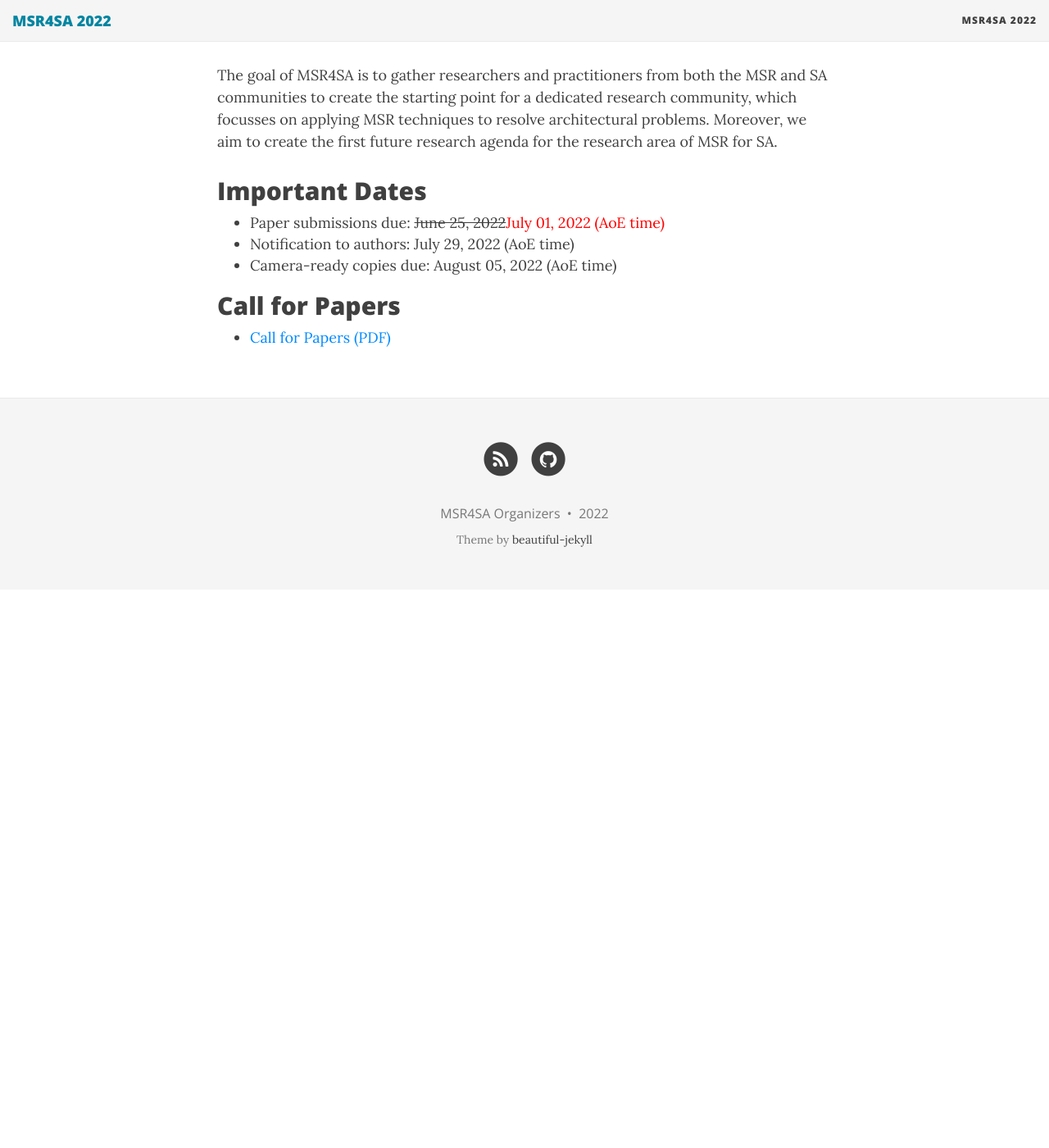
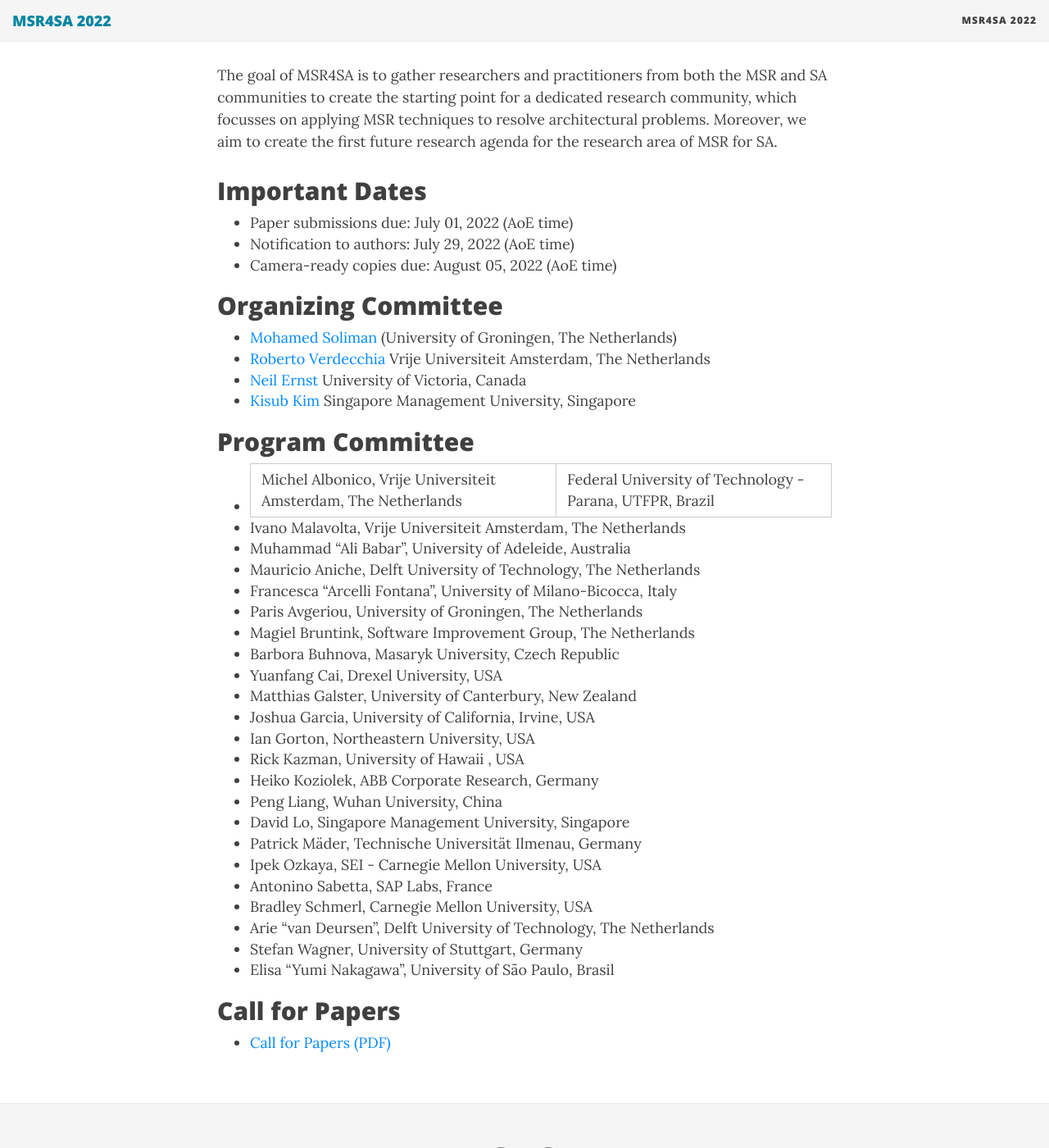
Before and after one commit to MSR4SA/msr4sa.github.io, a Jekyll site: the page built from msr4sa2022.md, in a window 1280 px wide and 1400 px high, scrolled down 808 px. Shown: the whole window at 82% size. Built offline with Jekyll 4.4.1, drawn with Linux system fonts in a browser that asks for light colours; nearby versions of some CDN libraries; before the commit the page ends 1527 px from its top, so only the background shows below that.

Commit message:
organizing and PC committee

```diff
--- a/msr4sa2022.md
+++ b/msr4sa2022.md
@@ -75,18 +75,24 @@ Workshop papers must follow the two-column [CEUR-ART style](CEURART.zip) Format
 In addition to the workshop publications, we aim to publish the first research agenda to MSR for SA. This will be based on the discussions within the MSR4SA 2022 workshop, and thus all workshop participants will be included as authors in a joint publication.
 -->
 ## Important Dates
-- Paper submissions due: <del>June 25, 2022</del><span style="color:red;">July 01, 2022 (AoE time)</span>
+- Paper submissions due: July 01, 2022 (AoE time)
 - Notification to authors: July 29, 2022 (AoE time)
 - Camera-ready copies due: August 05, 2022 (AoE time)
 
-<!--
+
 ## Organizing Committee
 - [Mohamed Soliman](https://www.rug.nl/staff/m.a.m.soliman/?lang=en) (University of Groningen, The Netherlands)
-- [Ivano Malavolta](http://www.ivanomalavolta.com) (Vrije Universiteit Amsterdam, The Netherlands)
-- [Mehdi Mirakhorli](http://www.se.rit.edu/~mehdi) (Rochester Institute of Technology, USA)
+- [Roberto Verdecchia](https://robertoverdecchia.github.io/) Vrije Universiteit Amsterdam, The Netherlands
+- [Neil Ernst](http://www.neilernst.net/) University of Victoria, Canada
+- [Kisub Kim](https://falconlk.github.io/react-gh-pages/) Singapore Management University, Singapore
+
+<!-- - [Ivano Malavolta](http://www.ivanomalavolta.com) (Vrije Universiteit Amsterdam, The Netherlands)
+- [Mehdi Mirakhorli](http://www.se.rit.edu/~mehdi) (Rochester Institute of Technology, USA) -->
+
 
 ## Program Committee
-* Michel Albonico, Vrije Universiteit Amsterdam (The Netherlands), Federal University of Technology - Parana, UTFPR (Brazil)
+* Michel Albonico, Vrije Universiteit Amsterdam, The Netherlands | Federal University of Technology - Parana, UTFPR, Brazil
+* Ivano Malavolta, Vrije Universiteit Amsterdam, The Netherlands
 * Muhammad "Ali Babar", University of Adeleide, Australia
 * Mauricio Aniche, Delft University of Technology, The Netherlands
 * Francesca "Arcelli Fontana", University of Milano-Bicocca, Italy
```
Also changed, not shown: other parts of msr4sa2022.md (+1 -5 lines).
